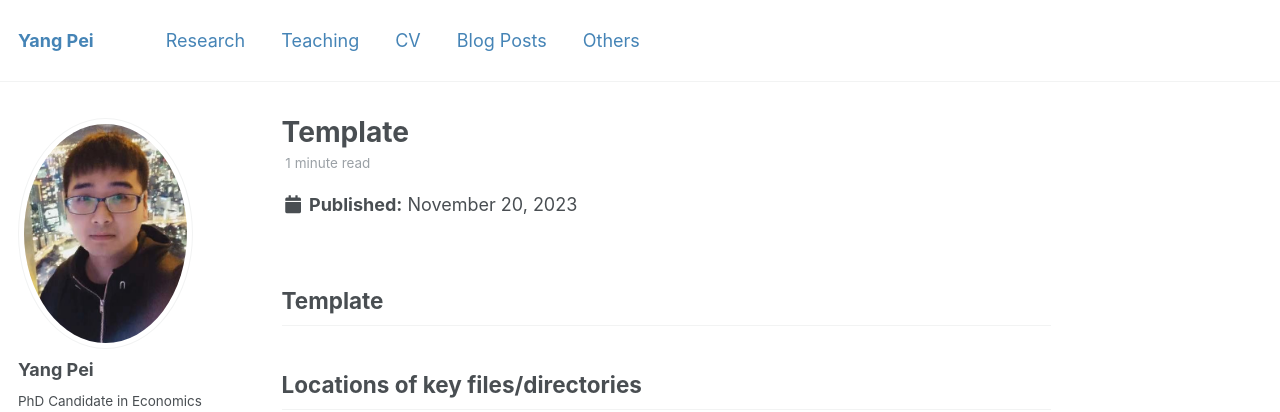
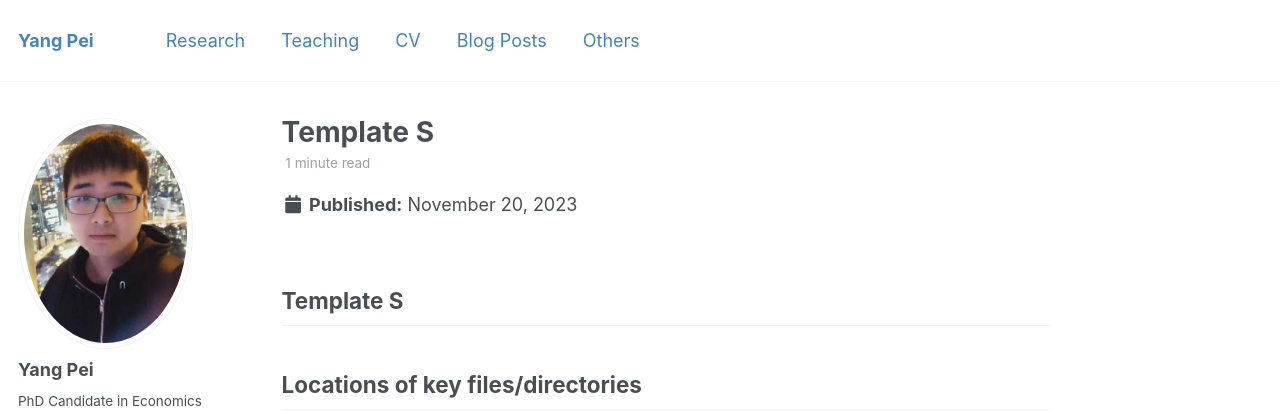
Before and after one commit to ypei1/ypei1.github.io, a Jekyll site: the page built from _posts/2023-11-20-test-2.md, in a window 1280 px wide and 900 px high. Shown: the top 412 px of the window. Built offline with Jekyll 4.4.1, drawn with Linux system fonts in a browser that asks for light colours.

```diff
--- a/_posts/2023-11-20-test-2.md
+++ b/_posts/2023-11-20-test-2.md
@@ -1,5 +1,5 @@
 ---
-title: 'Template'
+title: 'Template S'
 date: 2023-11-20
 permalink: /posts/2023/11/testlink/
 tags:
@@ -7,7 +7,7 @@ tags:
 ---
 
 
-## Template
+## Template S
 
 ## Locations of key files/directories
 * Go to the [commit list](https://github.com/academicpages/academicpages.github.io/commits/master)  to find the last version
```
